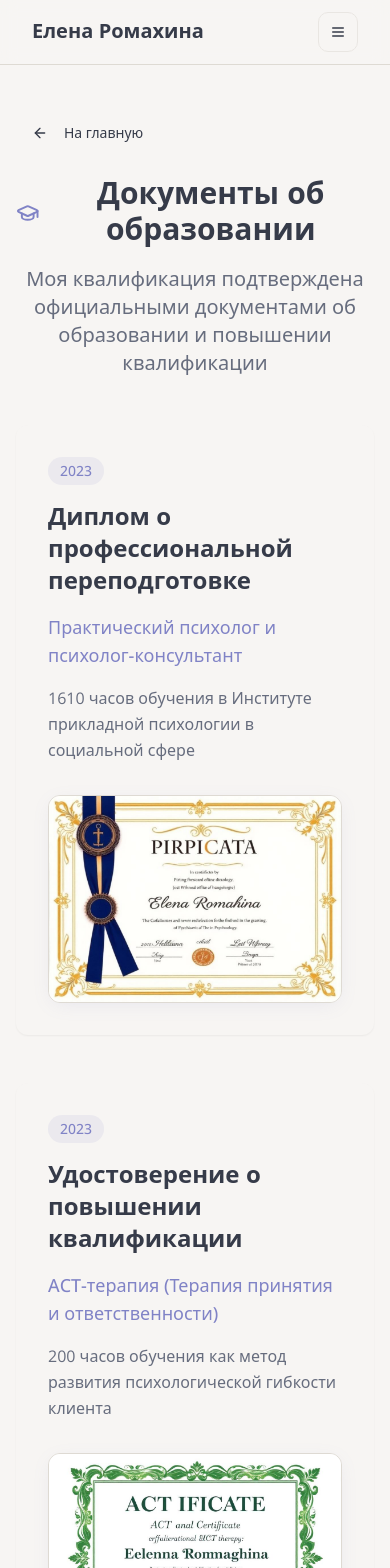
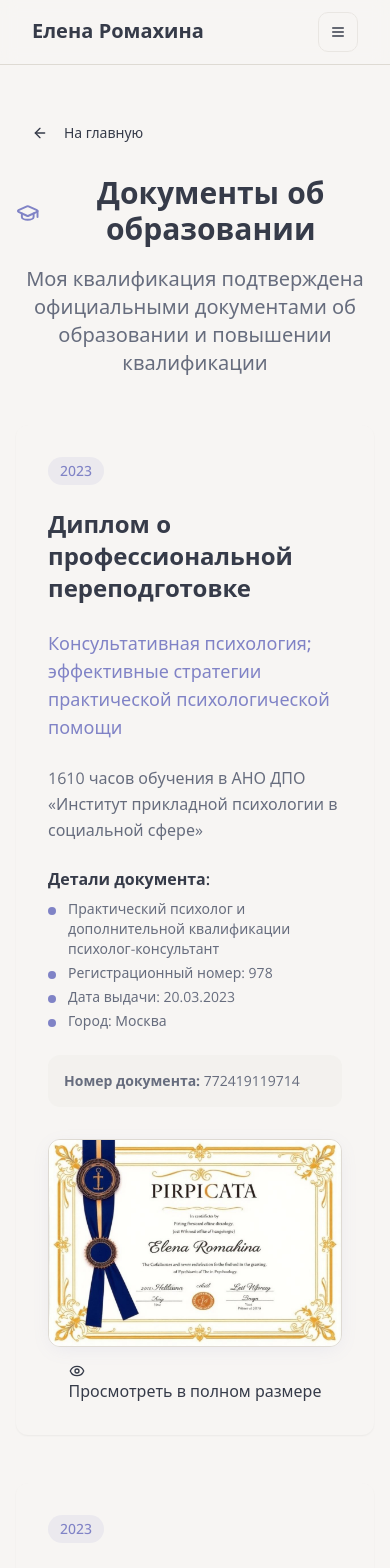
Before and after one commit to pdobryak/pdobryak.github.io, a React (Vite) app: page /certificates in a window 390 px wide. Shown: the top 1568 px of the page. Built offline with nearby package versions, Linux system fonts and the light colour scheme.

Commit message:
Add certificate details
Add images and descriptions for certificates to the education page. Images will open in high resolution while remaining on the site.

```diff
--- a/src/pages/Certificates.tsx
+++ b/src/pages/Certificates.tsx
@@ -2,8 +2,10 @@ import Header from "@/components/Header";
 import Footer from "@/components/Footer";
 import { Button } from "@/components/ui/button";
 import { Card, CardContent } from "@/components/ui/card";
-import { ArrowLeft, GraduationCap } from "lucide-react";
+import { Dialog, DialogContent, DialogTrigger } from "@/components/ui/dialog";
+import { ArrowLeft, GraduationCap, Eye } from "lucide-react";
 import { useNavigate } from "react-router-dom";
+import { useState } from "react";
 import certificateAct from "@/assets/certificate-act.jpg";
 import certificateCbt from "@/assets/certificate-cbt.jpg";
 import diploma from "@/assets/diploma.jpg";
@@ -14,22 +16,43 @@ const Certificates = () => {
   const certificates = [
     {
       title: "Диплом о профессиональной переподготовке",
-      subtitle: "Практический психолог и психолог-консультант",
-      description: "1610 часов обучения в Институте прикладной психологии в социальной сфере",
+      subtitle: "Консультативная психология; эффективные стратегии практической психологической помощи",
+      description: "1610 часов обучения в АНО ДПО «Институт прикладной психологии в социальной сфере»",
+      details: [
+        "Практический психолог и дополнительной квалификации психолог-консультант",
+        "Регистрационный номер: 978",
+        "Дата выдачи: 20.03.2023",
+        "Город: Москва"
+      ],
+      registrationNumber: "772419119714",
       image: diploma,
       year: "2023"
     },
     {
       title: "Удостоверение о повышении квалификации",
-      subtitle: "ACT-терапия (Терапия принятия и ответственности)",
-      description: "200 часов обучения как метод развития психологической гибкости клиента",
+      subtitle: "Терапия принятия и ответственности (ACT-терапия) как метод развития психологической гибкости клиента",
+      description: "200 часов обучения в ООО «НЦРДО» (Национальный центральный институт развития дополнительного образования)",
+      details: [
+        "Лицензия № Л035-01298-77/00180383",
+        "Регистрационный номер: 2798-у",
+        "Дата выдачи: 21 декабря 2023 года",
+        "Город: Москва"
+      ],
+      registrationNumber: "772420159090",
       image: certificateAct,
       year: "2023"
     },
     {
       title: "Удостоверение о повышении квалификации",
       subtitle: "Современная когнитивно-поведенческая психотерапия",
-      description: "144 академических часа в Институте психотерапии и медицинской психологии",
+      description: "144 академических часа в Институте психотерапии и медицинской психологии им. Б.Д. Карвасарского",
+      details: [
+        "Регистрационный номер: С23-2322",
+        "Дата выдачи: 18.06.2023",
+        "Город: Санкт-Петербург",
+        "Базовые лицензии № 0098 Комитета по образованию Санкт-Петербурга"
+      ],
+      registrationNumber: "782700327004",
       image: certificateCbt,
       year: "2023"
     }
@@ -67,8 +90,8 @@ const Certificates = () => {
           {certificates.map((cert, index) => (
             <Card key={index} className="shadow-gentle hover:shadow-therapy transition-all duration-300 border-0">
               <CardContent className="p-8">
-                <div className="grid grid-cols-1 lg:grid-cols-2 gap-8 items-center">
-                  <div className="space-y-4">
+                 <div className="grid grid-cols-1 lg:grid-cols-2 gap-8 items-start">
+                   <div className="space-y-6">
                      <div className="inline-block bg-primary/10 text-primary px-3 py-1 rounded-full text-sm font-medium">
                        {cert.year}
                      </div>
@@ -81,15 +104,77 @@ const Certificates = () => {
                      <p className="text-muted-foreground leading-relaxed">
                        {cert.description}
                      </p>
+
+                     <div className="space-y-2">
+                       <h4 className="font-semibold text-foreground">Детали документа:</h4>
+                       <ul className="space-y-1">
+                         {cert.details.map((detail, idx) => (
+                           <li key={idx} className="text-sm text-muted-foreground flex items-start">
+                             <span className="w-2 h-2 bg-primary rounded-full mt-2 mr-3 flex-shrink-0"></span>
+                             {detail}
+                           </li>
+                         ))}
+                       </ul>
                      </div>
 
-                  <div className="flex justify-center">
+                     <div className="bg-muted/30 p-4 rounded-lg">
+                       <p className="text-sm text-muted-foreground">
+                         <strong>Номер документа:</strong> {cert.registrationNumber}
+                       </p>
+                     </div>
+                   </div>
+
+                   <div className="flex flex-col items-center space-y-4">
+                     <div className="relative group">
                        <img
                          src={cert.image}
                          alt={cert.title}
-                      className="max-w-full h-auto rounded-lg shadow-gentle border border-border hover:shadow-therapy transition-all duration-300"
+                         className="max-w-full h-auto rounded-lg shadow-gentle border border-border transition-all duration-300"
                          style={{ maxHeight: '400px' }}
                        />
+                       <Dialog>
+                         <DialogTrigger asChild>
+                           <Button
+                             variant="secondary"
+                             size="sm"
+                             className="absolute top-4 right-4 opacity-0 group-hover:opacity-100 transition-opacity duration-300"
+                           >
+                             <Eye className="w-4 h-4 mr-2" />
+                             Увеличить
+                           </Button>
+                         </DialogTrigger>
+                         <DialogContent className="max-w-4xl max-h-[90vh] p-0">
+                           <div className="relative">
+                             <img
+                               src={cert.image}
+                               alt={cert.title}
+                               className="w-full h-auto rounded-lg"
+                             />
+                           </div>
+                         </DialogContent>
+                       </Dialog>
+                     </div>
+                     <Button
+                       variant="outline"
+                       size="sm"
+                       asChild
+                     >
+                       <Dialog>
+                         <DialogTrigger>
+                           <Eye className="w-4 h-4 mr-2" />
+                           Просмотреть в полном размере
+                         </DialogTrigger>
+                         <DialogContent className="max-w-4xl max-h-[90vh] p-0">
+                           <div className="relative">
+                             <img
+                               src={cert.image}
+                               alt={cert.title}
+                               className="w-full h-auto rounded-lg"
+                             />
+                           </div>
+                         </DialogContent>
+                       </Dialog>
+                     </Button>
                    </div>
                  </div>
               </CardContent>
```
Lines whose indentation alone changed are shown as unchanged.
